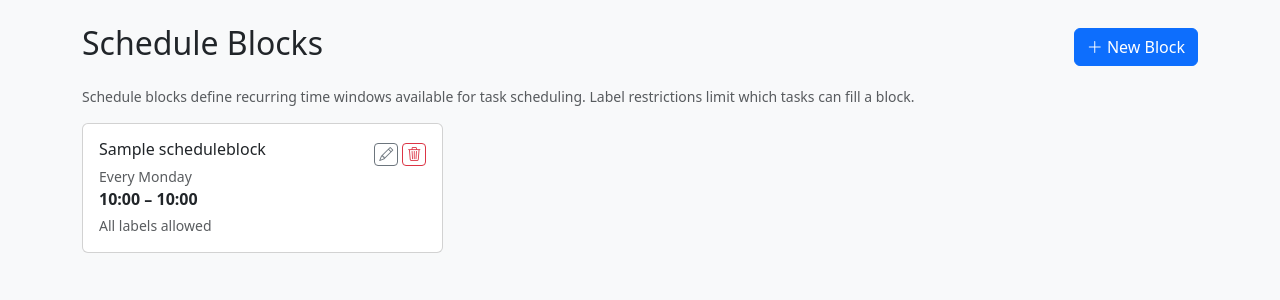
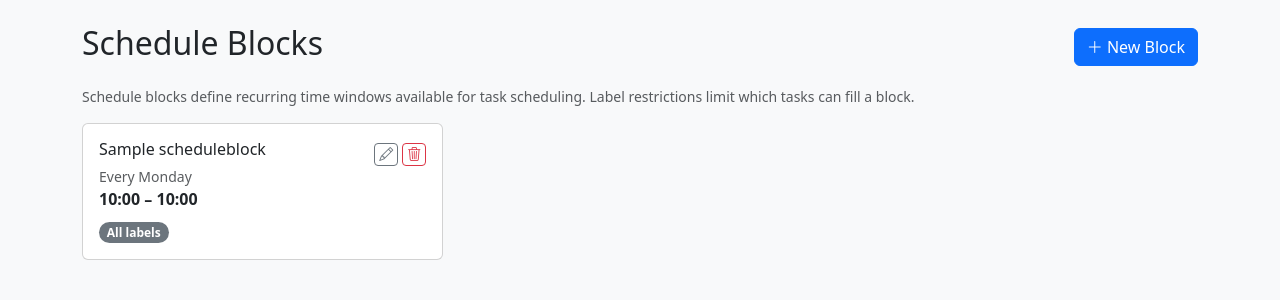
Before and after one commit to SquidyTheGreat/BusyBeaver, a Django app: page /schedule/blocks/ in a window 1280 px wide. Shown: the part 56-356 px from the top of the page. Run offline with Django 5.2, Linux system fonts and the light colour scheme; tables that the repository leaves empty hold one stand-in row (values such as "Sample post").

Commit message:
Fixed schedule block pills not displaying

```diff
--- a/templates/scheduling/block_list.html
+++ b/templates/scheduling/block_list.html
@@ -1,4 +1,5 @@
 {% extends "base.html" %}
+{% load label_tags %}
 {% block title %}Schedule Blocks — BusyBeaver{% endblock %}
 {% block content %}
 <div class="d-flex justify-content-between align-items-center mb-3">
@@ -31,15 +32,15 @@
         <div class="text-muted small">{{ block.specific_date|date:"M d Y" }}</div>
         {% endif %}
         <div class="fw-semibold">{{ block.start_time|time:"H:i" }} – {{ block.end_time|time:"H:i" }}</div>
-        {% if block.allowed_labels.exists %}
         <div class="mt-2">
+          {% if block.allowed_labels.exists %}
           {% for l in block.allowed_labels.all %}
-          <span class="badge rounded-pill me-1" style="background:{{ l.color }}">{{ l.name }}</span>
+          <span class="badge rounded-pill me-1" style="background:{{ l.color|color_hex }}">{{ l.name }}</span>
           {% endfor %}
+          {% else %}
+          <span class="badge rounded-pill me-1 bg-secondary">All labels</span>
+          {% endif %}
         </div>
-        {% else %}
-        <div class="text-muted small mt-1">All labels allowed</div>
-        {% endif %}
         {% if not block.is_active %}<span class="badge bg-secondary mt-1">Inactive</span>{% endif %}
       </div>
     </div>
```
